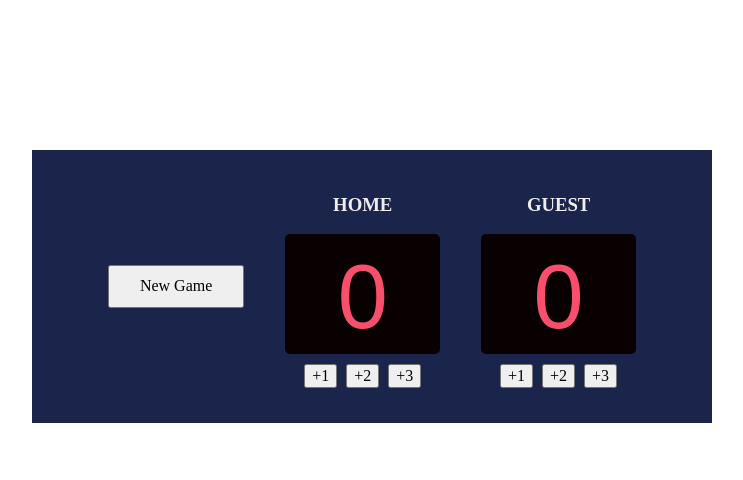
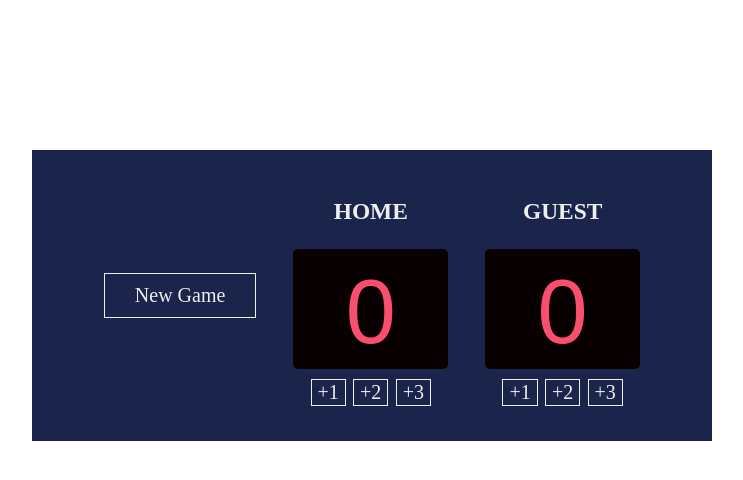
Before and after one commit to JessVarghese/scoreboard, a website built with Vite: page index.html in a window 1280 px wide. Shown: the whole page, without its empty margins (268-1011 px from the left). Built offline with nearby package versions, Linux system fonts and the light colour scheme; a web font is replaced by a local one.

Commit message:
updated container styling

```diff
--- a/index.css
+++ b/index.css
@@ -3,6 +3,8 @@ body {
     color: #EEEEEE;
     text-align: center;
     width: 150px 150px;
+    font-size: 20px;
+    font-weight: bold;
 
 
 }
@@ -35,11 +37,17 @@ body {
     border-radius: 5px;
 }
 
+button{
+    background-color: #1B244A;
+    border:1px solid #EEEEEE;
+    color: #EEEEEE;
+}
+
 .btn-inc {
     display: flex;
     justify-content: space-evenly;
     padding: 10px;
-    color: #9AABD8;
+
 }
 
 span {
```
Also changed, not shown: index.js (line endings or trailing spaces).
